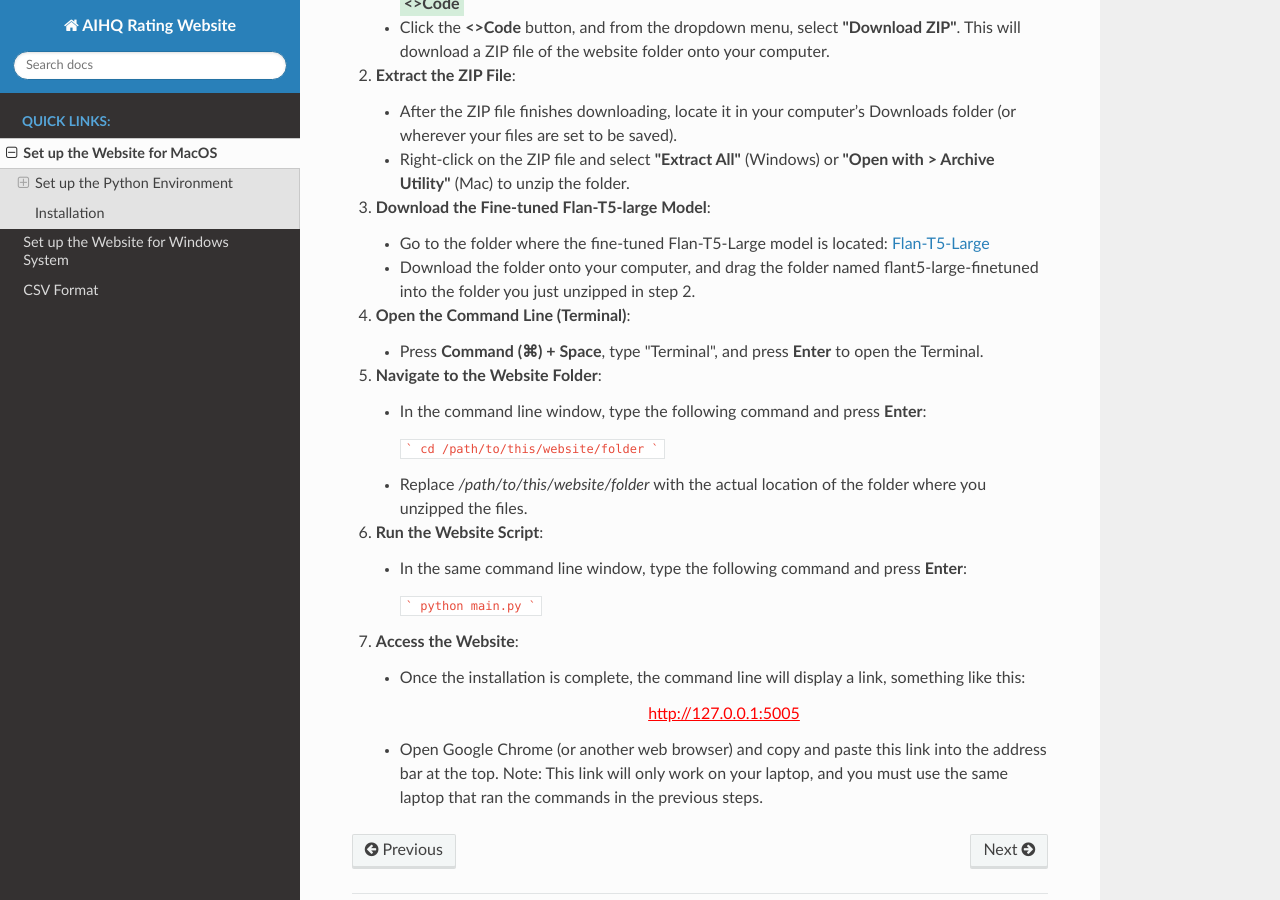
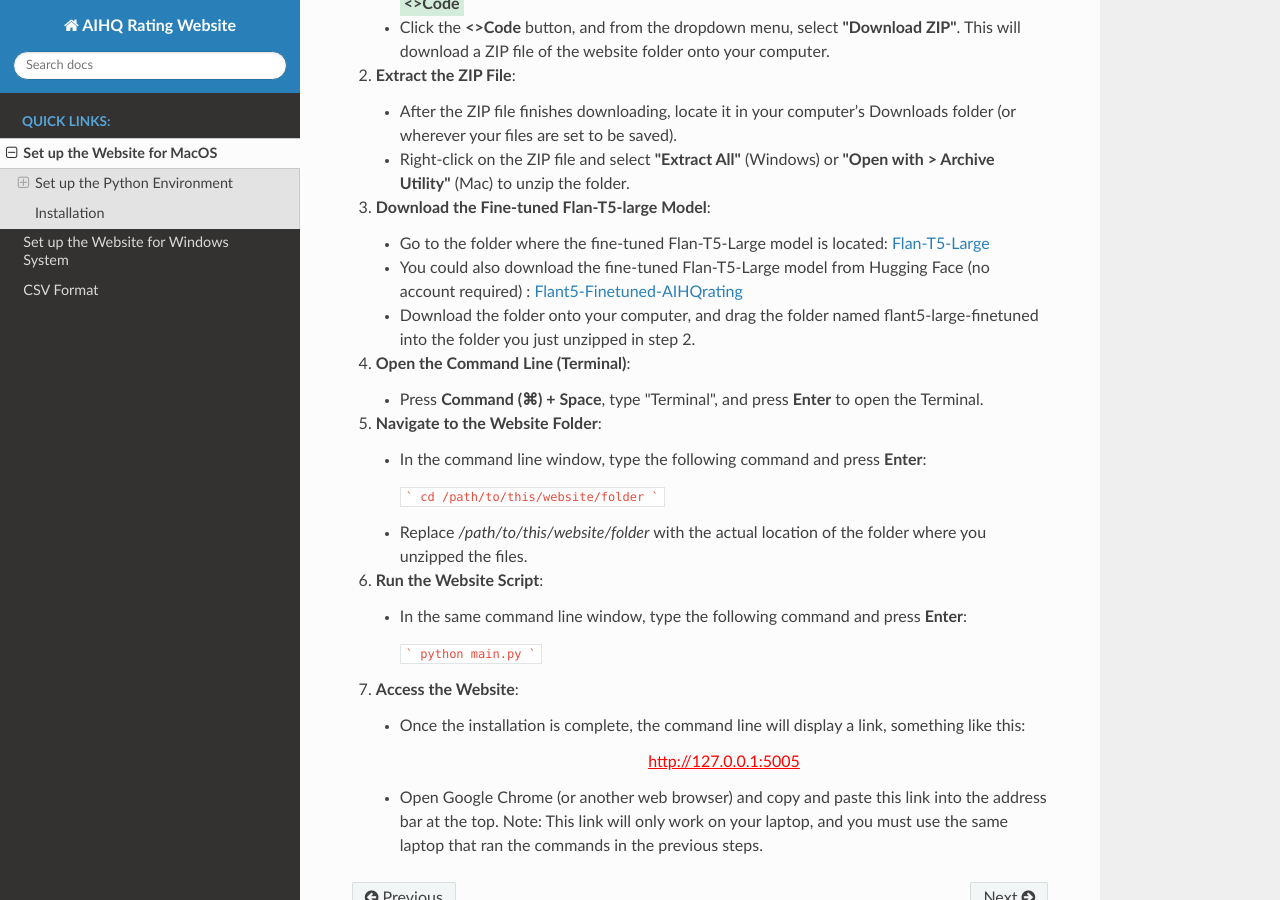
Before and after one commit to lyulouisa/Website_AIHQ_rating, a Sphinx documentation site: the page built from docs/source/mac.rst, in a window 1280 px wide and 900 px high, scrolled down 1464 px. Built offline with Sphinx 7.4.7 and the Read the Docs theme 3.1.0, drawn with Linux system fonts in a browser that asks for light colours.

Commit message:
Update mac.rst

```diff
--- a/docs/source/mac.rst
+++ b/docs/source/mac.rst
@@ -88,7 +88,7 @@ Setup Instructions:
 3. **Download the Fine-tuned Flan-T5-large Model**:
 
    - Go to the folder where the fine-tuned Flan-T5-Large model is located: `Flan-T5-Large <https://www.dropbox.com/scl/fi/8knvlq83r9j031axqiqq7/AIHQ_rating.zip?rlkey=y67szv1n77j0y2qfi7a2q7n3q&e=1&st=2s9qaj9g&dl=0>`__
-
+   - You could also download the fine-tuned Flan-T5-Large model from Hugging Face (no account required) : `Flant5-Finetuned-AIHQrating <https://huggingface.co/lyulouisaa/flant5-finetuned-aihqrating>`__
    - Download the folder onto your computer, and drag the folder named flant5-large-finetuned into the folder you just unzipped in step 2.
 
 4. **Open the Command Line (Terminal)**:
```
